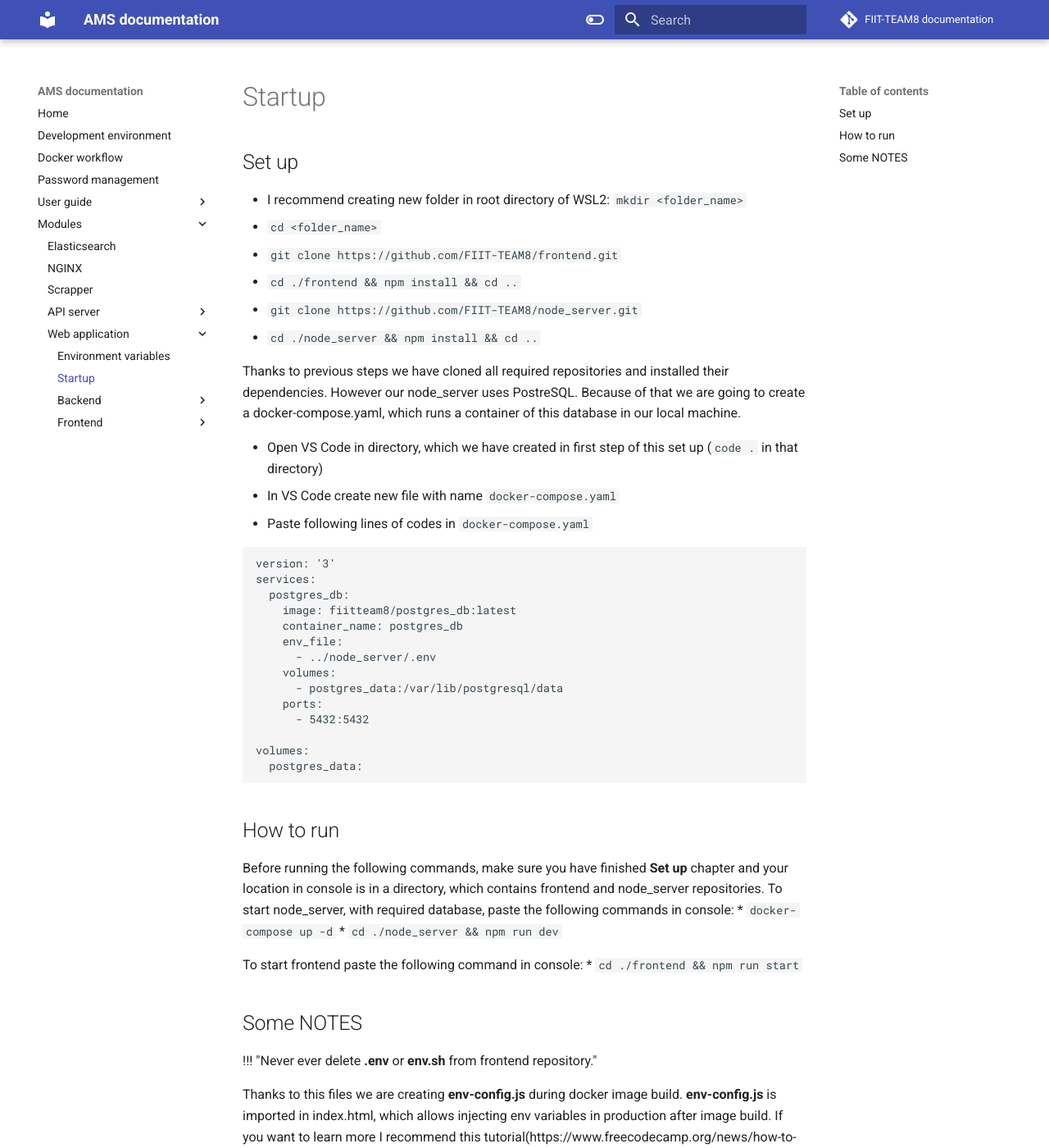
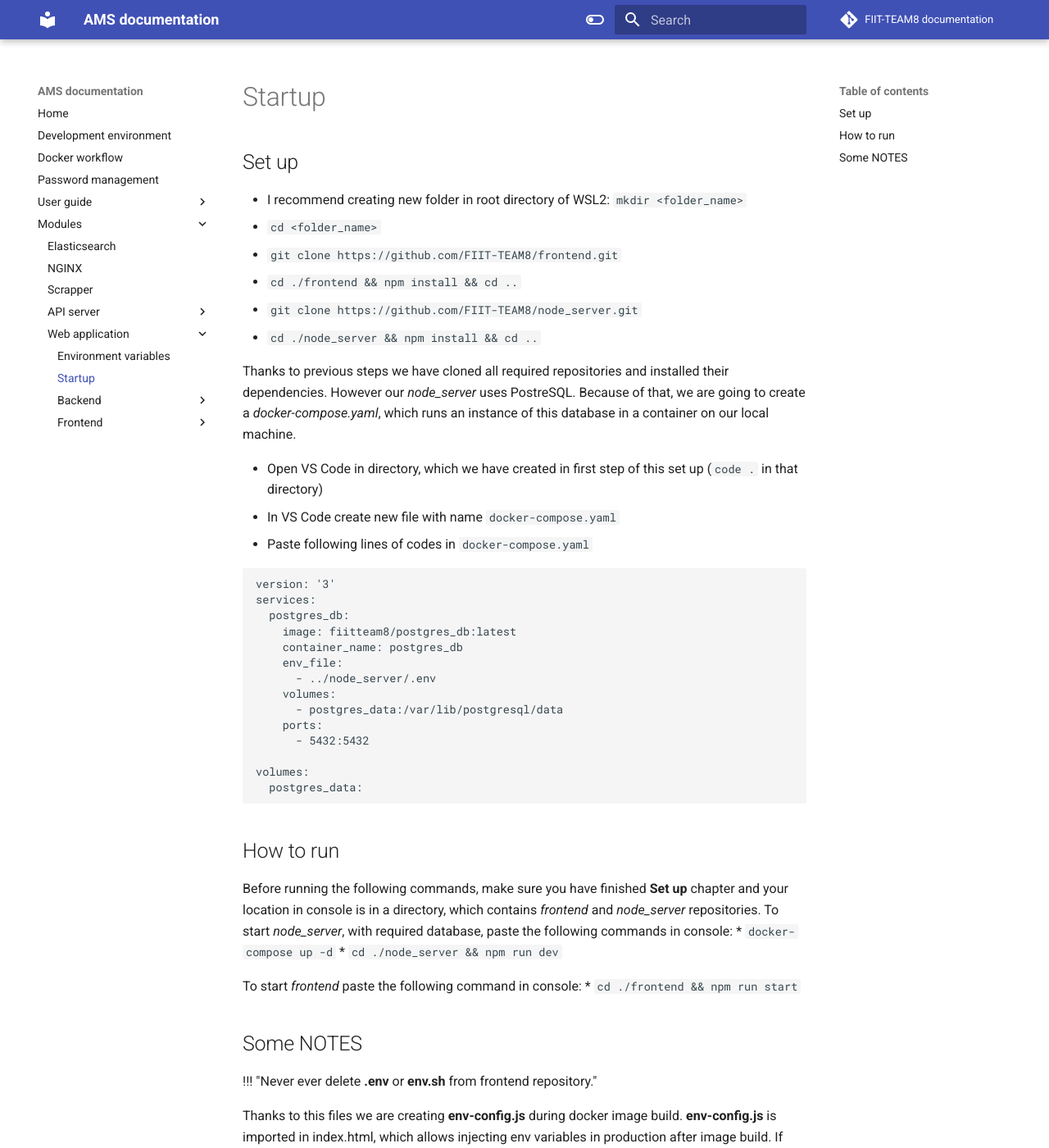
Before and after one commit to FIIT-TEAM8/team_documentation, an MkDocs documentation site: the page built from docs/modules/Web application/startup.md, in a window 1280 px wide and 1400 px high. Shown: the whole window at 82% size. Built offline with MkDocs 1.6.1 and Material for MkDocs 9.7.7, drawn with Linux system fonts in a browser that asks for light colours; comment, search, counter and statistics services are not loaded.

Commit message:
Update startup.md

```diff
--- a/docs/modules/Web application/startup.md
+++ b/docs/modules/Web application/startup.md
@@ -7,8 +7,8 @@
 * `cd ./node_server && npm install && cd ..`
 
 Thanks to previous steps we have cloned all required repositories and installed their dependencies.
-However our node_server uses PostreSQL. Because of that we are going to create a docker-compose.yaml, which runs
-a container of this database in our local machine.
+However our *node_server* uses PostreSQL. Because of that, we are going to create a *docker-compose.yaml*, which runs
+an instance of this database in a container on our local machine.
 
 * Open VS Code in directory, which we have created in first step of this set up (`code .` in that directory)
 * In VS Code create new file with name `docker-compose.yaml`
@@ -33,12 +33,12 @@ volumes:
 
 ## How to run
 
-Before running the following commands, make sure you have finished **Set up** chapter and your location in console is in a directory, which contains frontend and node_server repositories.
-To start node_server, with required database, paste the following commands in console:
+Before running the following commands, make sure you have finished **Set up** chapter and your location in console is in a directory, which contains *frontend* and *node_server* repositories.
+To start *node_server*, with required database, paste the following commands in console:
 * `docker-compose up -d`
 * `cd ./node_server && npm run dev`
 
-To start frontend paste the following command in console:
+To start *frontend* paste the following command in console:
 * `cd ./frontend && npm run start`
 
 ## Some NOTES
```
